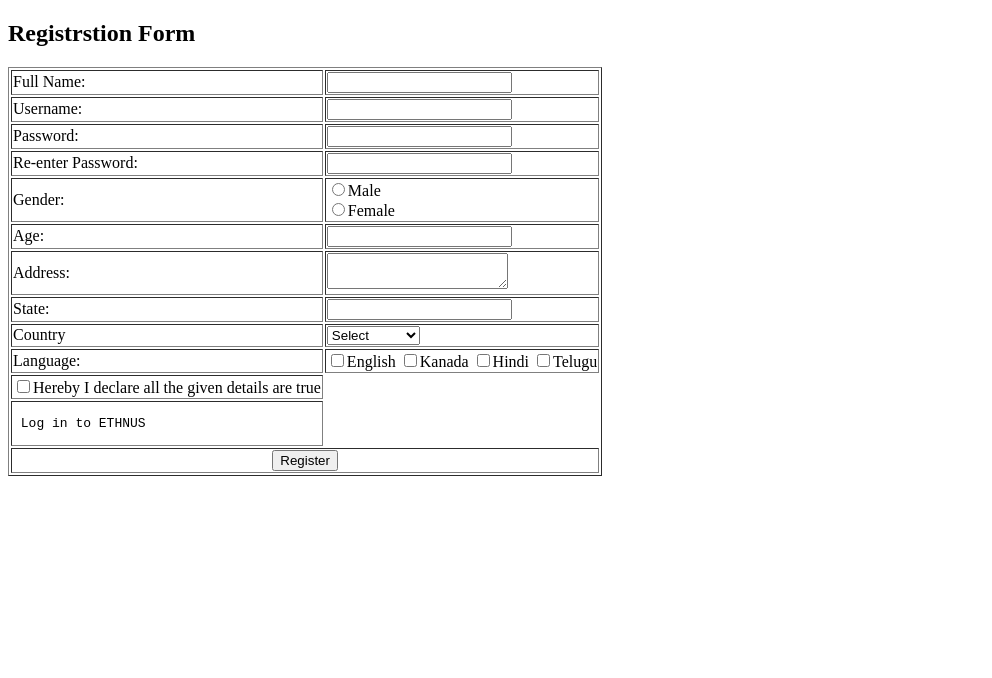
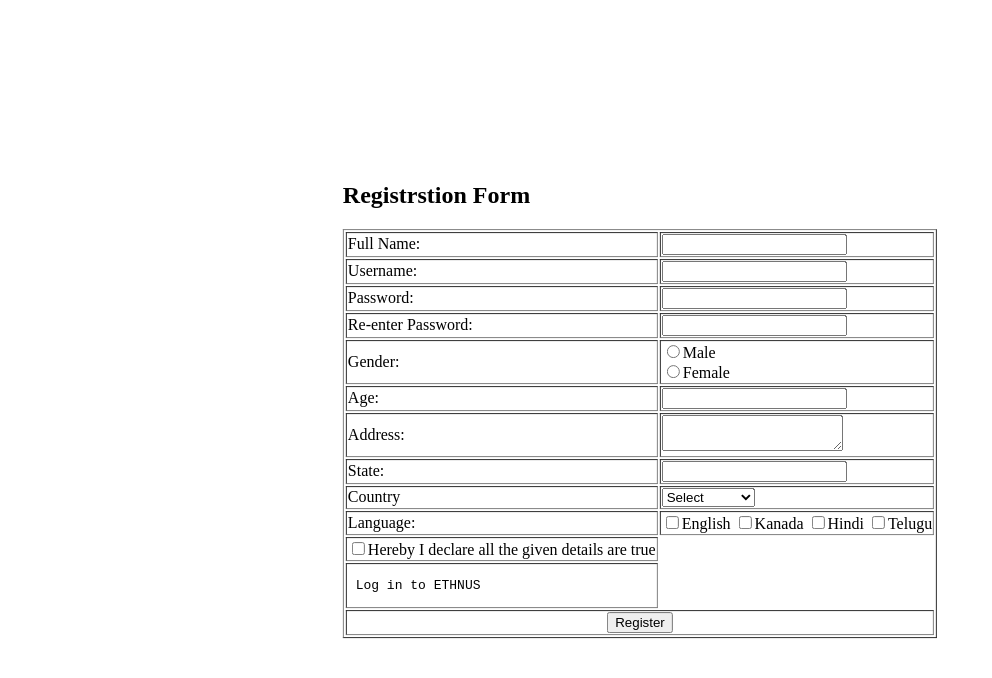
Before and after one commit to KaarthikeyaK/EthnusMernStackTasks, a plain HTML site: page HTML/Task - 5.html in a window 1280 px wide. Shown: the whole page, without its empty margins (0-992 px from the left). Drawn offline with Linux system fonts and the light colour scheme.

Commit message:
Task -4, 5 alignment Changes

```diff
--- a/HTML/Task - 5.html
+++ b/HTML/Task - 5.html
@@ -4,9 +4,17 @@
     <meta charset="UTF-8">
     <meta name="viewport" content="width=device-width, initial-scale=1.0">
     <title>Form</title>
+    <style>
+        div{
+            position: absolute;
+            top: 50%;
+            left: 50%;
+            transform: translate(-50%, -50%);
+        }
+    </style>
 </head>
-<body>
     <body>
+        <div>
         <h2>Registrstion Form</h2>
         <table border="1">
             <tr>
@@ -112,8 +120,6 @@
                 </td>
             </tr>
         </table>
+    </div>
     </body>
-</body>
-</div>
-</body>
 </html>
```
Also changed, not shown: HTML/Task - 4.html (+4 -0 lines).
